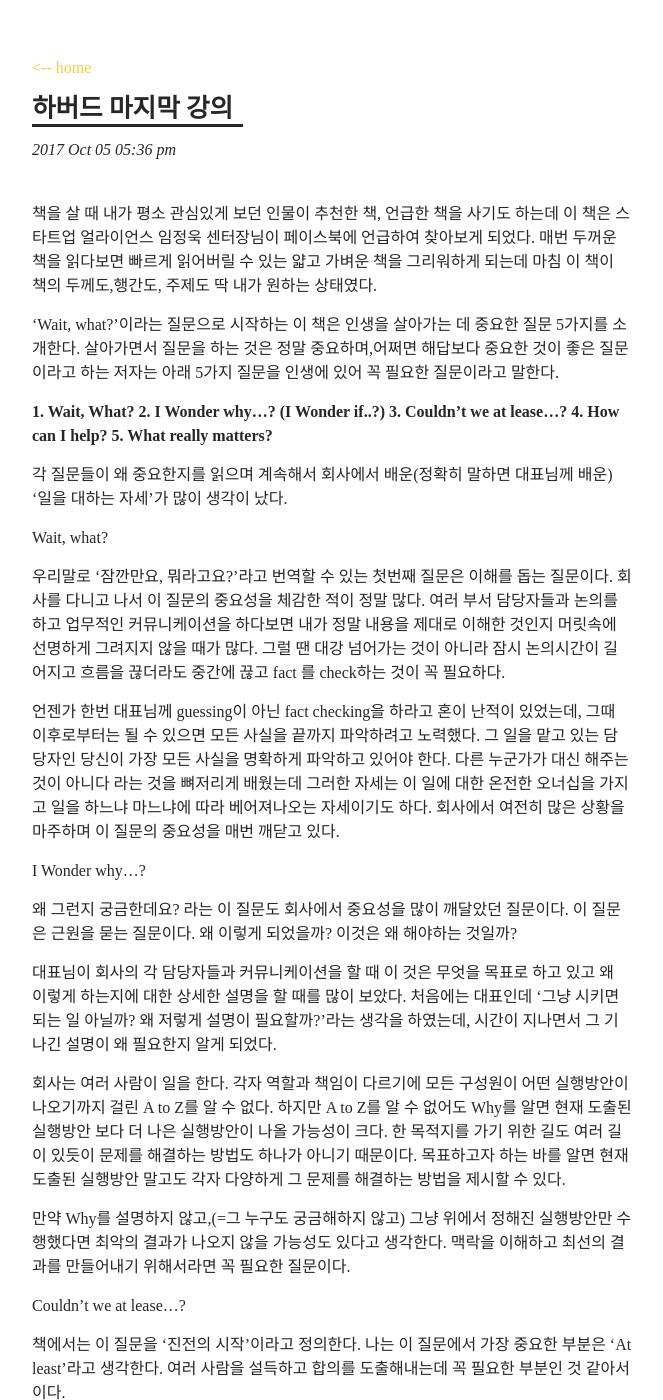
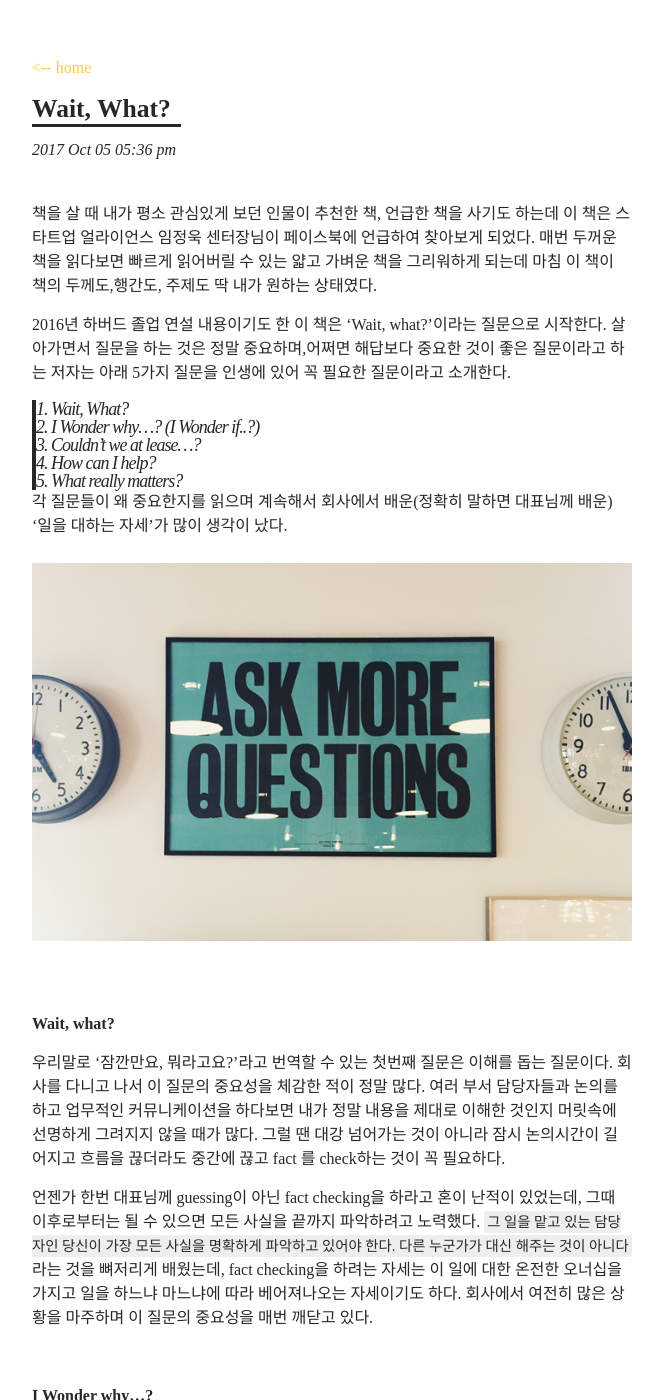
Before and after one commit to rohegg/rohegg.github.io, a Jekyll site: the page built from _posts/2017-10-05-하버드 마지막 강의.md, in a window 1280 px wide and 1400 px high. Shown: the whole window, without its empty margins (308-971 px from the left). Built offline with Jekyll 4.4.1, drawn with Linux system fonts in a browser that asks for light colours; some of the changed text lies outside the part shown.

Commit message:
wait, what?

```diff
--- a/_posts/2017-10-05-하버드 마지막 강의.md
+++ b/_posts/2017-10-05-하버드 마지막 강의.md
@@ -1,35 +1,37 @@
 ---
 layout: post
-title: 하버드 마지막 강의
+title: Wait, What?
 date: 2017-10-05T17:36:00Z
 ---
 
 책을 살 때 내가 평소 관심있게 보던 인물이 추천한 책, 언급한 책을 사기도 하는데 이 책은 스타트업 얼라이언스 임정욱 센터장님이 페이스북에 언급하여 찾아보게 되었다. 매번 두꺼운 책을 읽다보면 빠르게 읽어버릴 수 있는 얇고 가벼운 책을 그리워하게 되는데 마침 이 책이 책의 두께도,행간도, 주제도 딱 내가 원하는 상태였다.
 
-‘Wait, what?’이라는 질문으로 시작하는 이 책은 인생을 살아가는 데 중요한 질문 5가지를 소개한다. 살아가면서 질문을 하는 것은 정말 중요하며,어쩌면 해답보다 중요한 것이 좋은 질문이라고 하는 저자는 아래 5가지 질문을 인생에 있어 꼭 필요한 질문이라고 말한다.
+2016년 하버드 졸업 연설 내용이기도 한 이 책은 ‘Wait, what?’이라는 질문으로 시작한다. 살아가면서 질문을 하는 것은 정말 중요하며,어쩌면 해답보다 중요한 것이 좋은 질문이라고 하는 저자는 아래 5가지 질문을 인생에 있어 꼭 필요한 질문이라고 소개한다.
 
-**1. Wait, What?**
-**2. I Wonder why…? (I Wonder if..?)**
-**3. Couldn’t we at lease…?**
-**4. How can I help?**
-**5. What really matters?**
+>1. Wait, What?
+>2. I Wonder why…? (I Wonder if..?)
+>3. Couldn’t we at lease…?
+>4. How can I help?
+>5. What really matters?
 
 
 각 질문들이 왜 중요한지를 읽으며 계속해서 회사에서 배운(정확히 말하면 대표님께 배운) ‘일을 대하는 자세’가 많이 생각이 났다.
 
+<p align="center"><img src="https://rohegg.github.io/assets/img/questions.png" width="100%"></p>
+<br>
 
 
-Wait, what?
+**Wait, what?**
 
 우리말로 ‘잠깐만요, 뭐라고요?’라고 번역할 수 있는 첫번째 질문은 이해를 돕는 질문이다. 회사를 다니고 나서 이 질문의 중요성을 체감한 적이 정말 많다. 여러 부서 담당자들과 논의를 하고 업무적인 커뮤니케이션을 하다보면 내가 정말 내용을 제대로 이해한 것인지 머릿속에 선명하게 그려지지 않을 때가 많다. 그럴 땐 대강 넘어가는 것이 아니라 잠시 논의시간이 길어지고 흐름을 끊더라도 중간에 끊고 fact 를 check하는 것이 꼭 필요하다.
 
-언젠가 한번 대표님께 guessing이 아닌 fact checking을 하라고 혼이 난적이 있었는데, 그때 이후로부터는 될 수 있으면 모든 사실을 끝까지 파악하려고 노력했다. 그 일을 맡고 있는 담당자인 당신이 가장 모든 사실을 명확하게 파악하고 있어야 한다. 다른 누군가가 대신 해주는 것이 아니다 라는 것을 뼈저리게 배웠는데 그러한 자세는 이 일에 대한 온전한 오너십을 가지고 일을 하느냐 마느냐에 따라 베어져나오는 자세이기도 하다. 회사에서 여전히 많은 상황을 마주하며 이 질문의 중요성을 매번 깨닫고 있다.
+언젠가 한번 대표님께 guessing이 아닌 fact checking을 하라고 혼이 난적이 있었는데, 그때 이후로부터는 될 수 있으면 모든 사실을 끝까지 파악하려고 노력했다. ``그 일을 맡고 있는 담당자인 당신이 가장 모든 사실을 명확하게 파악하고 있어야 한다. 다른 누군가가 대신 해주는 것이 아니다`` 라는 것을 뼈저리게 배웠는데, fact checking을 하려는 자세는 이 일에 대한 온전한 오너십을 가지고 일을 하느냐 마느냐에 따라 베어져나오는 자세이기도 하다. 회사에서 여전히 많은 상황을 마주하며 이 질문의 중요성을 매번 깨닫고 있다.
 
+<br>
 
+**I Wonder why…?**
 
-I Wonder why…?
-
-왜 그런지 궁금한데요? 라는 이 질문도 회사에서 중요성을 많이 깨달았던 질문이다. 이 질문은 근원을 묻는 질문이다. 왜 이렇게 되었을까? 이것은 왜 해야하는 것일까?
+왜 그런지 궁금한데요? 라는 이 질문도 회사에서 중요성을 많이 깨달았던 질문이다. 이 질문은 근원을 묻는 질문이다. ``왜 이렇게 되었을까? 이것은 왜 해야하는 것일까?``
 
 대표님이 회사의 각 담당자들과 커뮤니케이션을 할 때 이 것은 무엇을 목표로 하고 있고 왜 이렇게 하는지에 대한 상세한 설명을 할 때를 많이 보았다. 처음에는 대표인데 ‘그냥 시키면 되는 일 아닐까? 왜 저렇게 설명이 필요할까?’라는 생각을 하였는데, 시간이 지나면서 그 기나긴 설명이 왜 필요한지 알게 되었다.
 
@@ -37,16 +39,24 @@
 
 만약 Why를 설명하지 않고,(=그 누구도 궁금해하지 않고) 그냥 위에서 정해진 실행방안만 수행했다면 최악의 결과가 나오지 않을 가능성도 있다고 생각한다. 맥락을 이해하고 최선의 결과를 만들어내기 위해서라면 꼭 필요한 질문이다.
 
+<br>
 
+**Couldn’t we at lease…?**
 
-Couldn’t we at lease…?
+이 질문에서 가장 중요한 부분은 ‘At least’라고 생각한다. 여러 사람을 설득하고 합의를 도출해내는데 꼭 필요한 부분이라고 생각하기 때문이다.
 
-책에서는 이 질문을 ‘진전의 시작’이라고 정의한다. 나는 이 질문에서 가장 중요한 부분은 ‘At least’라고 생각한다. 여러 사람을 설득하고 합의를 도출해내는데 꼭 필요한 부분인 것 같아서이다.
-
-하나의 목적지에 빨리 도달하기 위해 여러 사람의 의견이 다를 수 있다. 어떤 사람을 배를 타고 가는 것이, 어떤 사람은 비행기를 타고 가는 것이 빠르다고 주장할 수 있다. 그럴 때 하나의 합의점을 도출하면 의견을 조율하기 쉬워진다. ‘적어도 우리가 목표하는 바는 빠르게 가고자 하는 것이지 않느냐’에 대한 공감대를 가지면 우리가 서로 누가 맞다고 싸우는 대상이 아닌 ‘한 팀’이라는 사실을 다시 한 번 상기시킬 수 있다.
+하나의 목적지에 빨리 도달하기 위해 여러 사람의 의견이 다를 수 있다. 어떤 사람을 배를 타고 가는 것이, 어떤 사람은 비행기를 타고 가는 것이 빠르다고 주장할 수 있다. 그럴 때 하나의 합의점을 도출하면 의견을 조율하기 쉬워진다. ``‘적어도 우리가 목표하는 바는 같지 않느냐’``에 대한 공감대를 가지면 우리가 서로 맞다고 싸우는 대상이 아닌 ‘한 팀’이라는 사실을 다시 한 번 상기시킬 수 있다.
 
 회사에서 논의를 진행할 때 가끔은 논의의 흐름이 감정적으로 흘러 서로의 의견이 맞다고 자존심 싸움을 하는 것 같을 때가 있다. 그럴 때 우리가 ‘최소한, 적어도 이 부분을 해결하고자 했던 것은 동일하지 않느냐’라는 이야기를 꺼내면 다시 원점으로 회복하는데 많은 도움이 되었던 것 같다.
 
+<br>
 
+**How can I help?**
 
-How can I help?
+내가 어떻게 도와줄 수 있느냐는 질문은 내가 상대방에게 들었을 때 정말 고마운 질문이었다. 가끔 회사의 PM님이나 다른 부서의 동료분들이 이렇게 물어봐주실 때가 있는데 그때마다 감동을 받았던 것 같다. 어떻게 도와줄 수 있느냐는 질문은 상대방을 배려한 질문이다. 내가 도와줄게, 내가 해줄게가 아닌 상대방에게 주권을 넘김으로써 도움이 필요한 대상이 명확하게 요청할 수 있도록 도와준다.
+
+나는 상대방에게, 혹은 다른 동료에게 이렇게 물어본 적이 있었던가..
+
+<br>
+
+**What really matters?**
```
Also changed, not shown: assets/img/questions.png (added), 1 other file.
